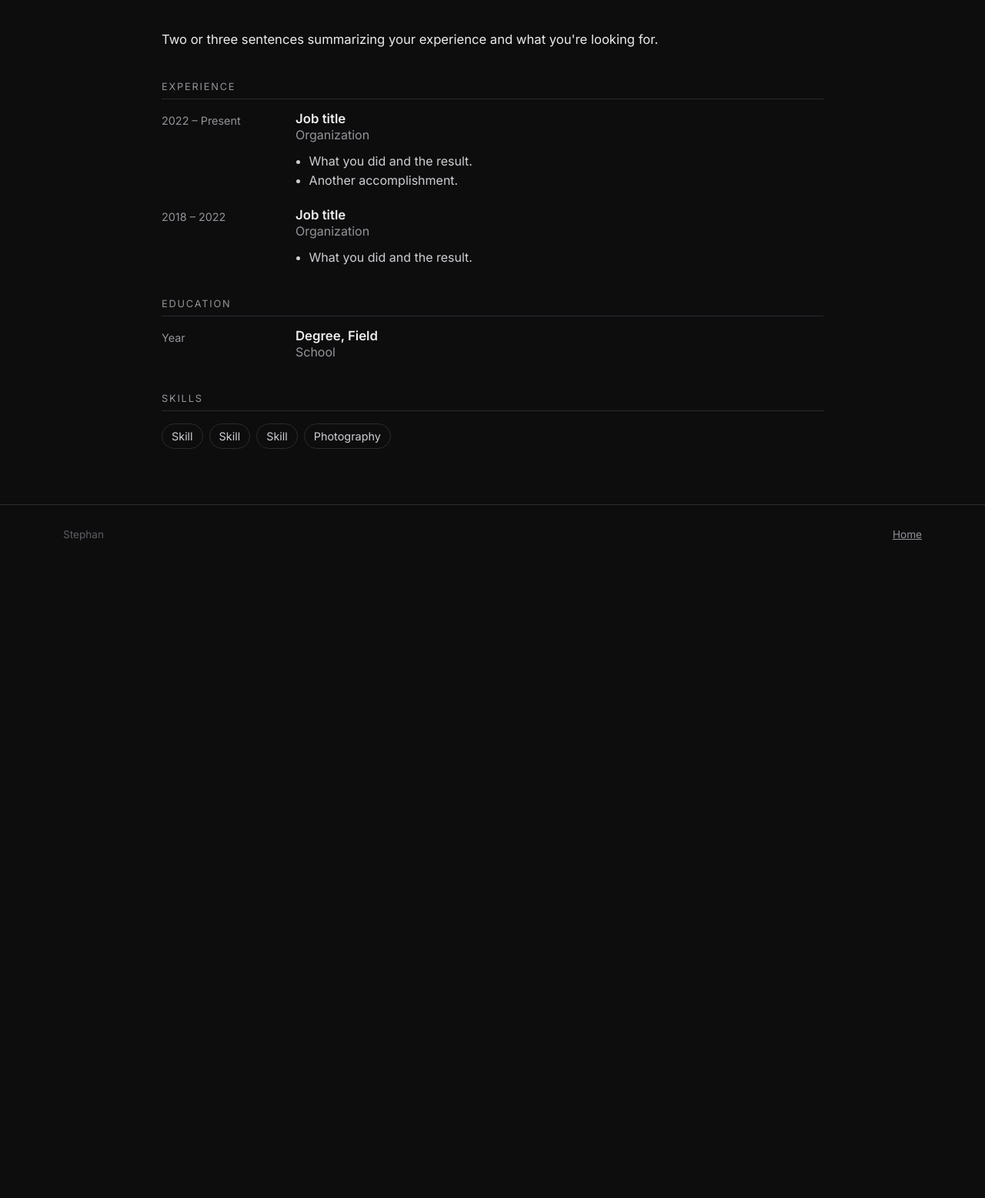
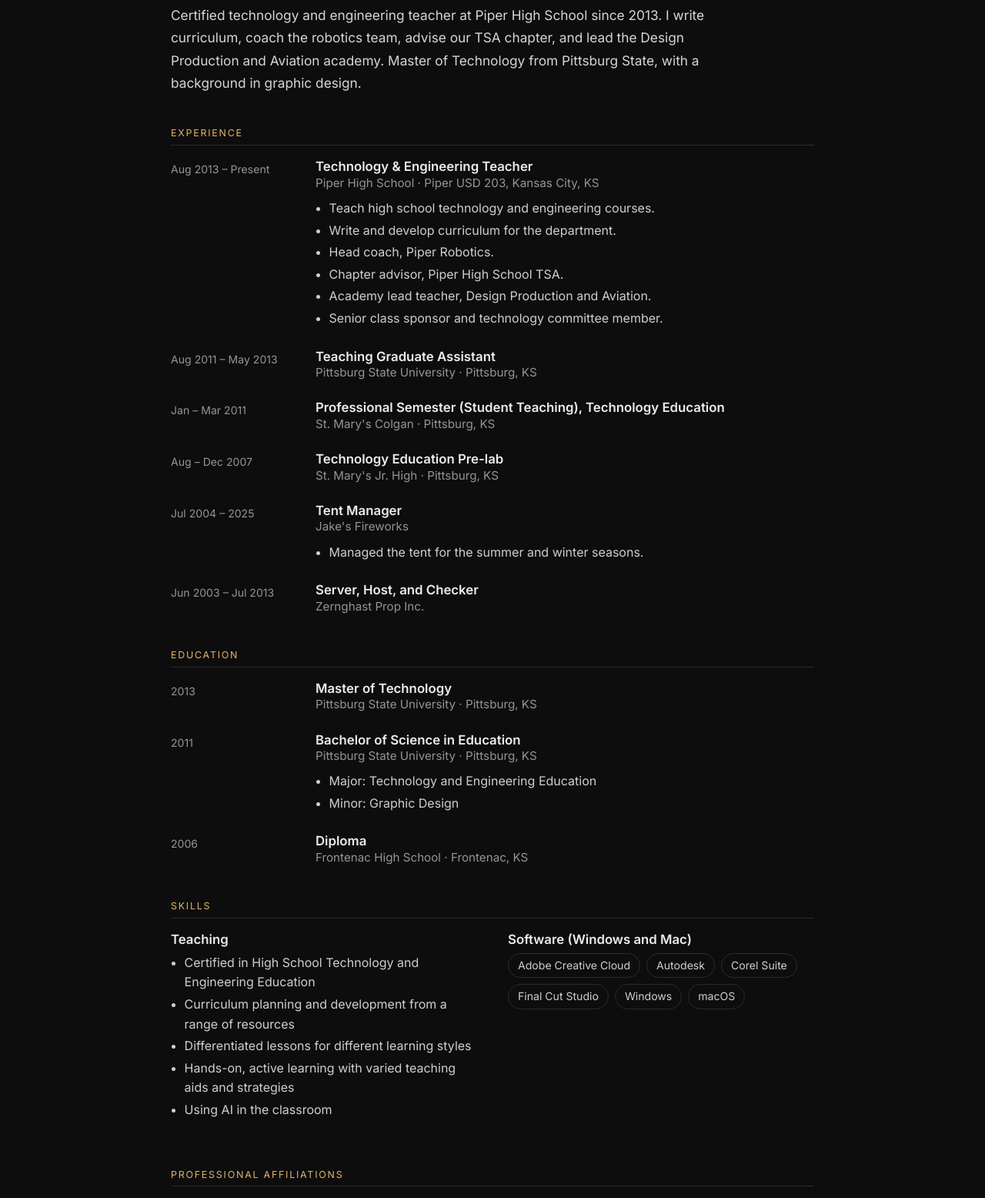
Before and after one commit to stephan-brumbaugh/PersonalSite, a plain HTML site: page resume.html in a window 1280 px wide. Shown: the part 223-1779 px from the top of the page at 77% size. Before the commit the page ends 957 px from the top, so only its background shows below. Drawn offline with Linux system fonts and the light colour scheme.

Commit message:
Add files via upload

```diff
--- a/photo365/sw.js
+++ b/photo365/sw.js
@@ -1,6 +1,6 @@
 // Service worker: makes Photo365 installable, works offline for pages you've
 // already seen, and receives photos shared from the phone's share sheet.
-var VERSION = 'p365-v1';
+var VERSION = 'p365-v2';
 var SHELL = ['./', 'index.html', 'add.html', 'app.js', 'admin.js', 'common.js', 'config.js', 'p365.css', '../assets/site.css',
   'manifest.webmanifest', 'icons/icon-192.png', 'icons/icon-512.png'];
 
--- a/resume.html
+++ b/resume.html
@@ -3,7 +3,8 @@
 <head>
   <meta charset="utf-8">
   <meta name="viewport" content="width=device-width, initial-scale=1, viewport-fit=cover">
-  <title>Resume · Stephan</title>
+  <title>Resume · Stephan Brumbaugh</title>
+  <meta name="description" content="Resume of Stephan Brumbaugh, technology and engineering teacher at Piper High School.">
   <meta name="theme-color" content="#0d0d0e">
   <link rel="icon" href="photo365/icons/icon-192.png">
   <link rel="preconnect" href="https://fonts.googleapis.com">
@@ -11,24 +12,36 @@
   <link href="https://fonts.googleapis.com/css2?family=Inter:wght@400;500;600&family=Instrument+Serif:ital@0;1&display=swap" rel="stylesheet">
   <link rel="stylesheet" href="assets/site.css">
   <style>
-    .resume { padding: 56px 0 72px; max-width: 860px; }
-    .resume header.top { display: flex; justify-content: space-between; align-items: end; gap: 16px; flex-wrap: wrap; margin-bottom: 40px; }
-    .resume h1 { margin: 0; }
-    .resume h2 { font-family: var(--sans); font-size: .8rem; letter-spacing: .14em; text-transform: uppercase; color: var(--muted); margin: 40px 0 16px; padding-bottom: 8px; border-bottom: 1px solid var(--line); }
-    .item { display: grid; gap: 2px 24px; margin-bottom: 22px; }
-    @media (min-width: 640px) { .item { grid-template-columns: 150px 1fr; } }
-    .item .when { color: var(--muted); font-size: .9rem; }
-    .item h3 { margin: 0; }
-    .item .org { color: var(--muted); }
+    .resume { padding-top: 48px; padding-bottom: 72px; max-width: 900px; }
+    .resume header.top { display: flex; justify-content: space-between; align-items: end; gap: 16px; flex-wrap: wrap; margin-bottom: 28px; }
+    .resume h1 { margin: 0; font-size: clamp(2.4rem, 6vw, 3.6rem); }
+    .resume .role { color: var(--muted); margin: 6px 0 0; }
+    .summary { font-size: 1.08rem; line-height: 1.7; color: #d6d6da; max-width: 64ch; }
+    .resume h2 { font-family: var(--sans); font-size: .78rem; letter-spacing: .14em; text-transform: uppercase; color: var(--accent); margin: 44px 0 18px; padding-bottom: 8px; border-bottom: 1px solid var(--line); }
+    .item { display: grid; gap: 2px 28px; margin-bottom: 24px; }
+    @media (min-width: 640px) { .item { grid-template-columns: 160px 1fr; } }
+    .item .when { color: var(--muted); font-size: .88rem; padding-top: 2px; }
+    .item h3 { margin: 0; font-size: 1.05rem; }
+    .item .org { color: var(--muted); font-size: .95rem; }
     .item ul { margin: 8px 0 0; padding-left: 1.1em; color: #cfcfd3; }
-    .skills { display: flex; flex-wrap: wrap; gap: 8px; }
-    .skills span { border: 1px solid var(--line); border-radius: 999px; padding: 4px 12px; font-size: .9rem; color: #cfcfd3; }
+    .item li { margin-bottom: 3px; }
+    .tags { display: flex; flex-wrap: wrap; gap: 8px; margin-top: 8px; }
+    .tags span { border: 1px solid var(--line); border-radius: 999px; padding: 4px 12px; font-size: .88rem; color: #cfcfd3; }
+    .two { display: grid; gap: 0 40px; }
+    @media (min-width: 760px) { .two { grid-template-columns: 1fr 1fr; } }
+    .plain { list-style: none; padding: 0; margin: 0; }
+    .plain li { padding: 10px 0; border-bottom: 1px solid var(--line); display: flex; justify-content: space-between; gap: 16px; }
+    .plain li:last-child { border-bottom: 0; }
+    .plain li span:last-child { color: var(--muted); font-size: .88rem; white-space: nowrap; }
+    .refs { color: var(--muted); }
     @media print {
-      :root { --bg: #fff; --text: #111; --muted: #555; --line: #ddd; }
+      :root { --bg: #fff; --text: #111; --muted: #555; --line: #ddd; --accent: #2a4f7a; }
       .site-header, .site-footer, .no-print { display: none !important; }
-      body { background: #fff; color: #111; }
-      .item ul, .skills span { color: #222; }
+      body { background: #fff; color: #111; font-size: 12px; }
+      .summary, .item ul, .tags span { color: #222; }
       .resume { padding: 0; }
+      .resume h2 { margin-top: 22px; }
+      .item { margin-bottom: 12px; break-inside: avoid; }
     }
   </style>
 </head>
@@ -45,47 +58,126 @@
   </header>
 
   <main class="wrap resume">
-    <!-- EDIT: everything below is placeholder text -->
     <header class="top">
       <div>
-        <h1>Stephan</h1>
-        <p class="muted" style="margin:0">Your title · City, State</p>
+        <h1>Stephan Brumbaugh</h1>
+        <p class="role">Technology &amp; Engineering Teacher · Piper High School, Kansas City, KS</p>
       </div>
       <button class="btn no-print" onclick="window.print()">Save as PDF</button>
     </header>
 
-    <p class="prose">Two or three sentences summarizing your experience and what you're looking for.</p>
+    <p class="summary">
+      Certified technology and engineering teacher at Piper High School since 2013. I write curriculum,
+      coach the robotics team, advise our TSA chapter, and lead the Design Production and Aviation academy.
+      Master of Technology from Pittsburg State, with a background in graphic design.
+    </p>
 
     <h2>Experience</h2>
     <div class="item">
-      <div class="when">2022 – Present</div>
+      <div class="when">Aug 2013 – Present</div>
       <div>
-        <h3>Job title</h3>
-        <div class="org">Organization</div>
-        <ul><li>What you did and the result.</li><li>Another accomplishment.</li></ul>
+        <h3>Technology &amp; Engineering Teacher</h3>
+        <div class="org">Piper High School · Piper USD 203, Kansas City, KS</div>
+        <ul>
+          <li>Teach high school technology and engineering courses.</li>
+          <li>Write and develop curriculum for the department.</li>
+          <li>Head coach, Piper Robotics.</li>
+          <li>Chapter advisor, Piper High School TSA.</li>
+          <li>Academy lead teacher, Design Production and Aviation.</li>
+          <li>Senior class sponsor and technology committee member.</li>
+        </ul>
       </div>
     </div>
     <div class="item">
-      <div class="when">2018 – 2022</div>
+      <div class="when">Aug 2011 – May 2013</div>
       <div>
-        <h3>Job title</h3>
-        <div class="org">Organization</div>
-        <ul><li>What you did and the result.</li></ul>
+        <h3>Teaching Graduate Assistant</h3>
+        <div class="org">Pittsburg State University · Pittsburg, KS</div>
+      </div>
+    </div>
+    <div class="item">
+      <div class="when">Jan – Mar 2011</div>
+      <div>
+        <h3>Professional Semester (Student Teaching), Technology Education</h3>
+        <div class="org">St. Mary's Colgan · Pittsburg, KS</div>
+      </div>
+    </div>
+    <div class="item">
+      <div class="when">Aug – Dec 2007</div>
+      <div>
+        <h3>Technology Education Pre-lab</h3>
+        <div class="org">St. Mary's Jr. High · Pittsburg, KS</div>
+      </div>
+    </div>
+    <div class="item">
+      <div class="when">Jul 2004 – 2025</div>
+      <div>
+        <h3>Tent Manager</h3>
+        <div class="org">Jake's Fireworks</div>
+        <ul><li>Managed the tent for the summer and winter seasons.</li></ul>
+      </div>
+    </div>
+    <div class="item">
+      <div class="when">Jun 2003 – Jul 2013</div>
+      <div>
+        <h3>Server, Host, and Checker</h3>
+        <div class="org">Zernghast Prop Inc.</div>
       </div>
     </div>
 
     <h2>Education</h2>
     <div class="item">
-      <div class="when">Year</div>
-      <div><h3>Degree, Field</h3><div class="org">School</div></div>
+      <div class="when">2013</div>
+      <div><h3>Master of Technology</h3><div class="org">Pittsburg State University · Pittsburg, KS</div></div>
+    </div>
+    <div class="item">
+      <div class="when">2011</div>
+      <div>
+        <h3>Bachelor of Science in Education</h3>
+        <div class="org">Pittsburg State University · Pittsburg, KS</div>
+        <ul><li>Major: Technology and Engineering Education</li><li>Minor: Graphic Design</li></ul>
+      </div>
+    </div>
+    <div class="item">
+      <div class="when">2006</div>
+      <div><h3>Diploma</h3><div class="org">Frontenac High School · Frontenac, KS</div></div>
     </div>
 
     <h2>Skills</h2>
-    <div class="skills"><span>Skill</span><span>Skill</span><span>Skill</span><span>Photography</span></div>
+    <div class="two">
+      <div>
+        <h3>Teaching</h3>
+        <ul class="item" style="display:block;padding-left:1.1em;color:#cfcfd3;margin:8px 0 20px">
+          <li>Certified in High School Technology and Engineering Education</li>
+          <li>Curriculum planning and development from a range of resources</li>
+          <li>Differentiated lessons for different learning styles</li>
+          <li>Hands-on, active learning with varied teaching aids and strategies</li>
+          <li>Using AI in the classroom</li>
+        </ul>
+      </div>
+      <div>
+        <h3>Software (Windows and Mac)</h3>
+        <div class="tags">
+          <span>Adobe Creative Cloud</span><span>Autodesk</span><span>Corel Suite</span>
+          <span>Final Cut Studio</span><span>Windows</span><span>macOS</span>
+        </div>
+      </div>
+    </div>
+
+    <h2>Professional Affiliations</h2>
+    <ul class="plain">
+      <li><span>FIRST Robotics</span><span>2014 – Present</span></li>
+      <li><span>Kansas National Education Association</span><span>2011, 2013 – Present</span></li>
+      <li><span>International Technology and Engineering Educators Association</span><span>2006 – 2015</span></li>
+      <li><span>Tau Kappa Epsilon</span><span>2008 – 2011</span></li>
+    </ul>
+
+    <h2>References</h2>
+    <p class="refs">Available on request.</p>
   </main>
 
   <footer class="site-footer">
-    <div class="wrap"><span>Stephan</span><a href="./">Home</a></div>
+    <div class="wrap"><span>Stephan Brumbaugh</span><a href="./">Home</a></div>
   </footer>
 </body>
 </html>
```
Also changed, not shown: index.html (+15 -16 lines), photo365/add.html (+1 -0 lines), photo365/admin.js (+13 -1 lines), photo365/index.html (+4 -0 lines), 1 other file.
